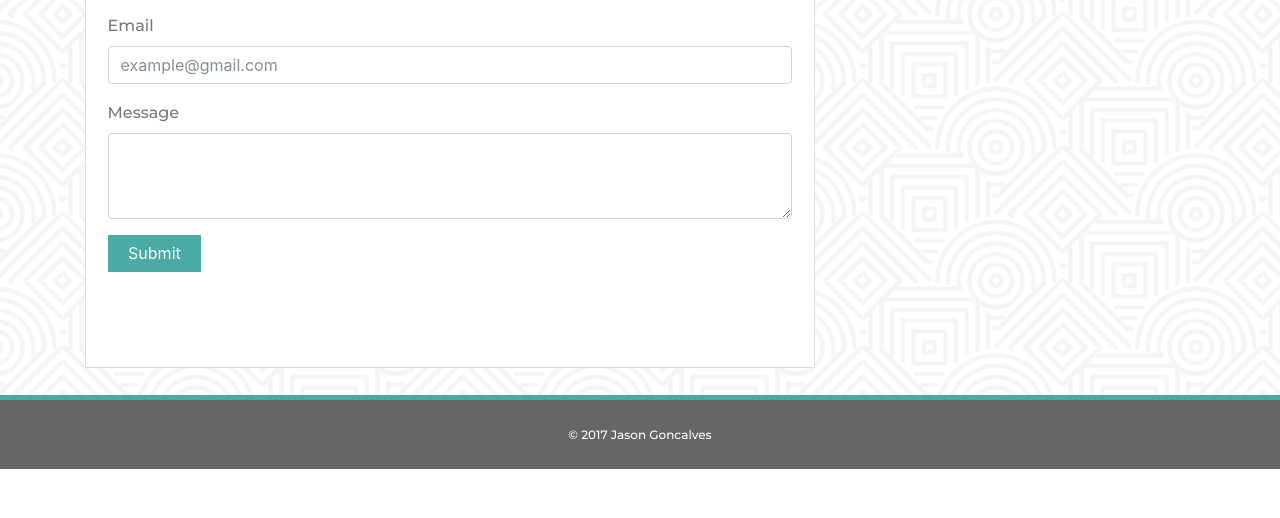
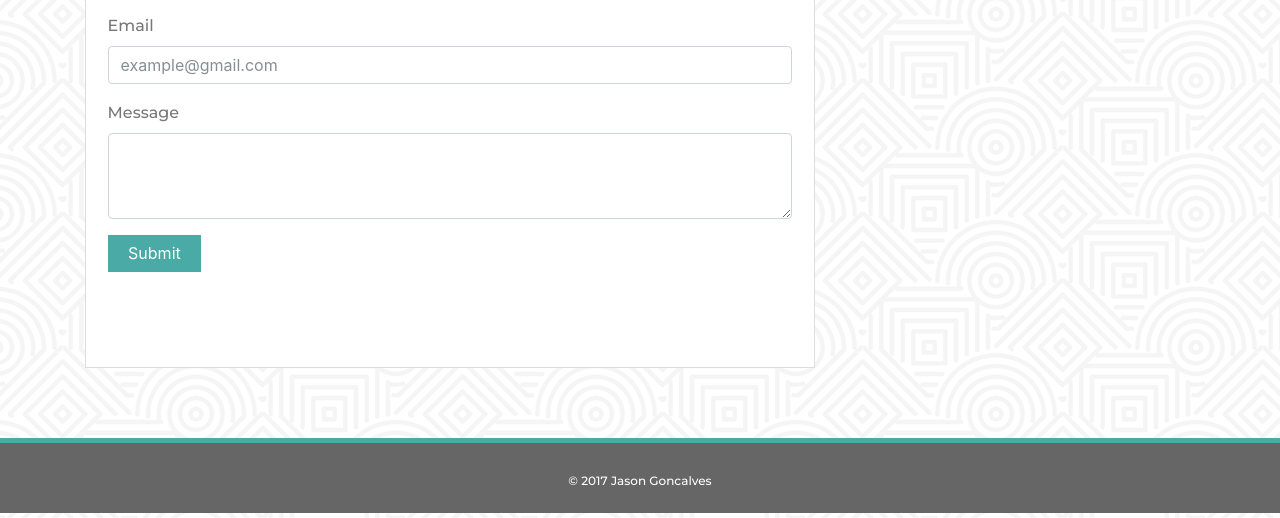
Before and after one commit to JGonc189/Bootstrap-Portfolio, a plain HTML site: page contact.html in a window 1280 px wide. Shown: the part 362-880 px from the top of the page. Before the commit the page ends 831 px from the top, so only its background shows below. Drawn offline with nearby package versions, Linux system fonts and the light colour scheme; a web font is replaced by a local one.

Commit message:
worked on bootstrap hw assignment

```diff
--- a/assets/css/style.css
+++ b/assets/css/style.css
@@ -5,12 +5,24 @@
 font-family: 'Spectral SC', serif;
 font-family: 'Montserrat', sans-serif;
 */
-body,
 html {
+	position: relative;
+	/*height: 1000px;*/
+	margin: 0 auto;
+}
+
+body {
 	background: url(../img/hypnotize.png);
-	margin: 0 auto;
-	height: 100%;
+	/*margin: 0 auto;*/
+	min-height: 100vh;
+	margin-bottom: 75px; /* margin bottom by footer height */
+	padding-top: 100px;
+	padding-bottom: 75px;
 }
+
+/*body > .container {
+	padding: 60px 15px 0;
+}*/
 
 h1,
 h2,
@@ -183,17 +195,26 @@ form {
 
 /* Footer Section */
 
-.footer {
+footer {
+	position: absolute;
+	bottom: 0;
+	height: 75px; /*fixed height for sticky footer */
+	line-height: 75px;
 	margin-top: 5%;
 	background-color: #666;
 	border-top: 5px solid #4aaaa5;
 	width: 100%;
 }
 
-.footer p {
+footer p {
 	text-align: center;
 	color: #ffffff;
 	font-size: .75rem;
-	padding-top: 2%;
-	padding-bottom: 2%;
+	/*padding-top: 2%;
+	padding-bottom: 2%;*/
 }
+
+footer > .container {
+	padding-right: 15px;
+	padding-left: 15px;
+}
--- a/contact.html
+++ b/contact.html
@@ -31,7 +31,7 @@
 				</div>
 			</div>
 		</nav> -->
-		<nav class="navbar navbar-light bg-faded justify-content-between flex-wrap flex-row">
+		<nav class="navbar fixed-top navbar-light bg-faded justify-content-between flex-wrap flex-row">
 			<div class="container">
 				<a href="/" class="navbar-brand float-left">Jason Goncalves</a>
 				<ul class="nav navbar-nav flex-row float-right">
@@ -89,9 +89,12 @@
 		</div> <!-- container end -->
 
 	<!-- footer -->
-		<div class="footer">
+	<footer>
+		<div class="container">
 			<p>&copy; 2017 Jason Goncalves</p>
 		</div>
+	</footer>
+
 
 
 
```
Also changed, not shown: index.html (+5 -3 lines), portfolio.html (+3 -1 lines).
